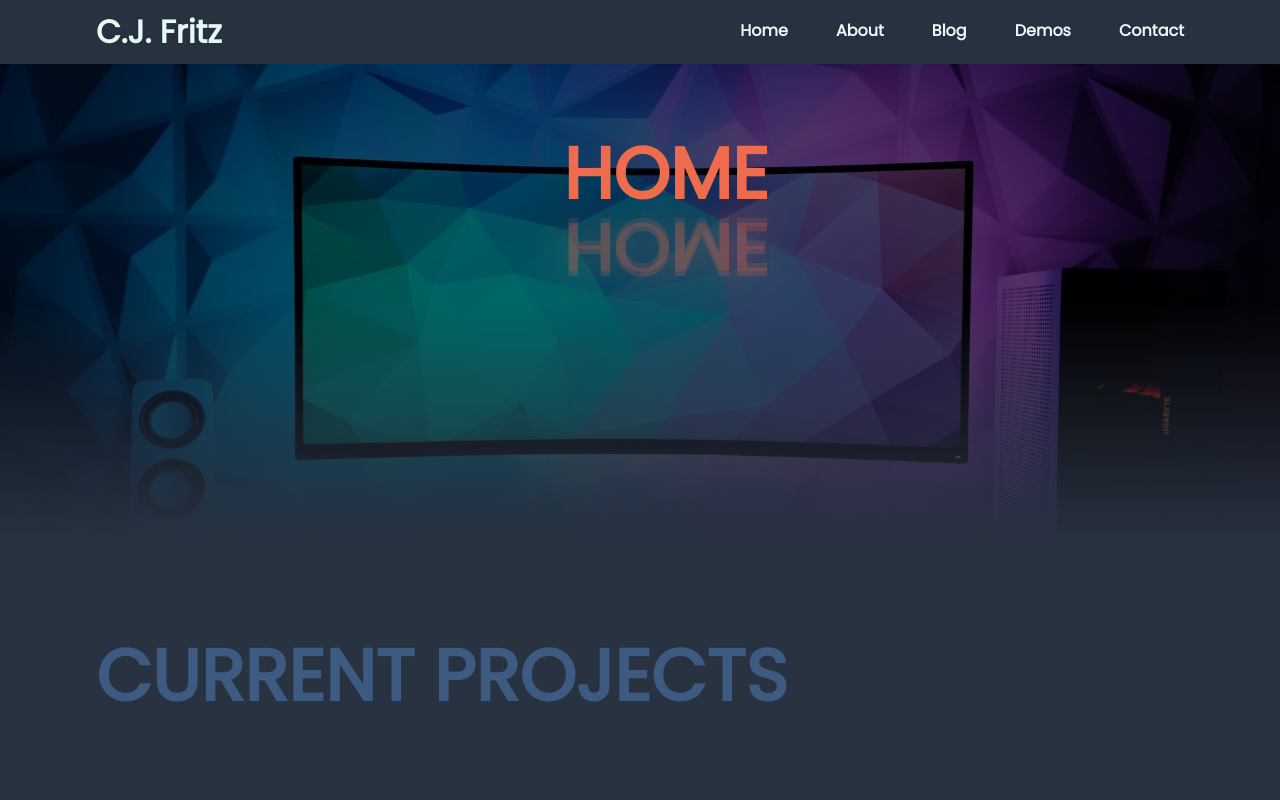
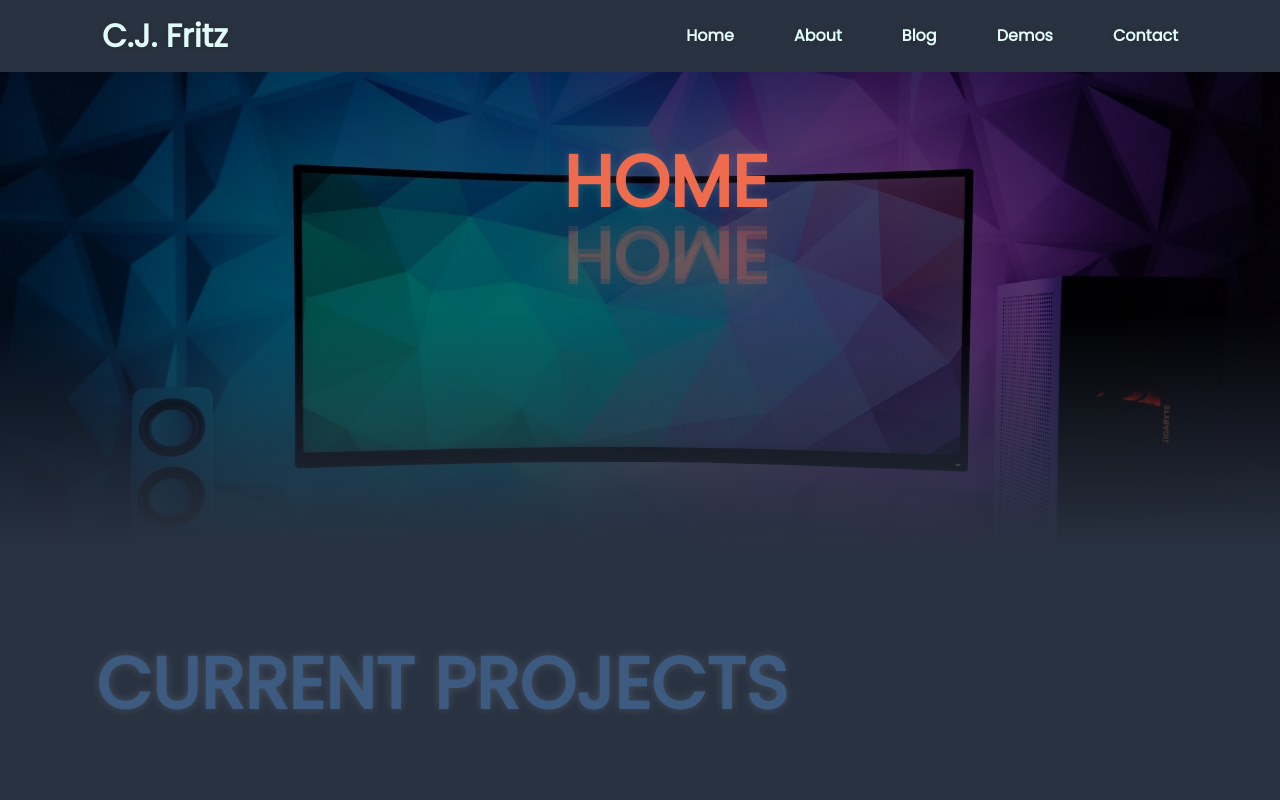
Before and after one commit to cjfritz9/Personal-Site, a React (Create React App) app: page / in a window 1280 px wide. Shown: the top 800 px of the page. Built offline with nearby package versions, Linux system fonts and the light colour scheme.

Commit message:
color adjustments sitewide

```diff
--- a/src/components/CurrentProjects.tsx
+++ b/src/components/CurrentProjects.tsx
@@ -15,6 +15,7 @@ const CurrentProjects: React.FC = () => {
         size='4xl'
         textAlign='left'
         w='fit-content'
+        textShadow='0 0 10px #FFFFFF25'
       >
         CURRENT PROJECTS
       </Heading>
--- a/src/components/Hero.tsx
+++ b/src/components/Hero.tsx
@@ -2,7 +2,6 @@ import { Box, Heading, Image, Stack } from '@chakra-ui/react';
 import { HeroProps } from '../models/Props';
 
 const Hero: React.FC<HeroProps> = ({ imageLink, heading }) => {
-
   return (
     <Stack pos='relative' w='100vw' mb='3rem'>
       <Box
@@ -34,6 +33,7 @@ const Hero: React.FC<HeroProps> = ({ imageLink, heading }) => {
         textAlign='center'
         zIndex={3}
         fontFamily='Poppins'
+        textShadow='0 0 10px #FFFFFF25'
       >
         {heading}
       </Heading>
--- a/src/components/Navigation.tsx
+++ b/src/components/Navigation.tsx
@@ -7,7 +7,7 @@ const Navigation: React.FC = () => {
   return (
     <Flex
       w='100vw'
-      h='64px'
+      h='72px'
       bgColor='Brand.Gunmetal'
       justifyContent='space-between'
       alignItems='center'
--- a/src/theme/ChakraTheme.ts
+++ b/src/theme/ChakraTheme.ts
@@ -7,19 +7,21 @@ const theme = extendTheme({
       baseStyle: {
         _hover: {
           color: 'Brand.Sienna',
-          borderBottom: '2px solid #FFFFFF25',
+          boxShadow: '0 0 10px #FFFFFF40',
           textDecoration: 'none',
           transform: 'scale(1.05)',
-          transition: 'transform .5s ease, color .5s ease'
+          bgColor: '#FFFFFF20',
+          transition: 'transform .5s ease, color .5s ease, box-shadow 1s ease, background 1s ease'
         },
-        borderBottom: '2px solid transparent',
+        paddingX: '6px',
+        paddingY: '3px',
+        borderRadius: '10px',
         cursor: 'none',
         color: 'Brand.Cyan',
         fontWeight: 'bold',
         fontFamily: 'Poppins',
         textShadow: '0px 0px 5px #2C2C2C',
         userSelect: 'none'
-
       }
     }
   },
```
